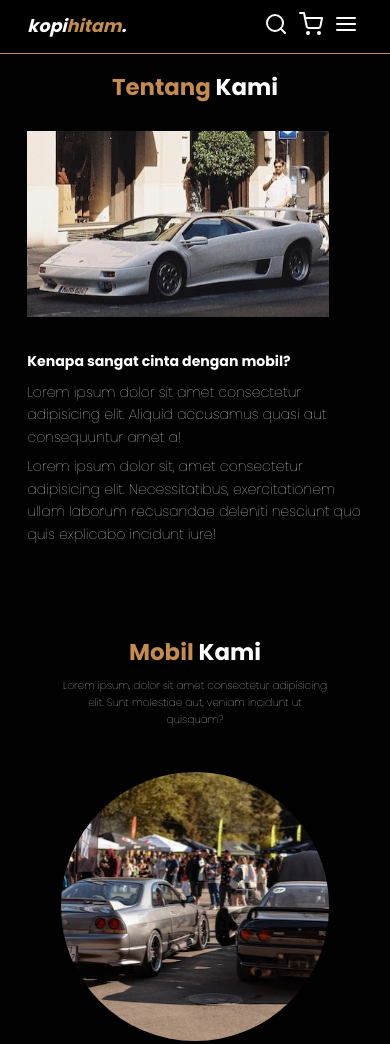
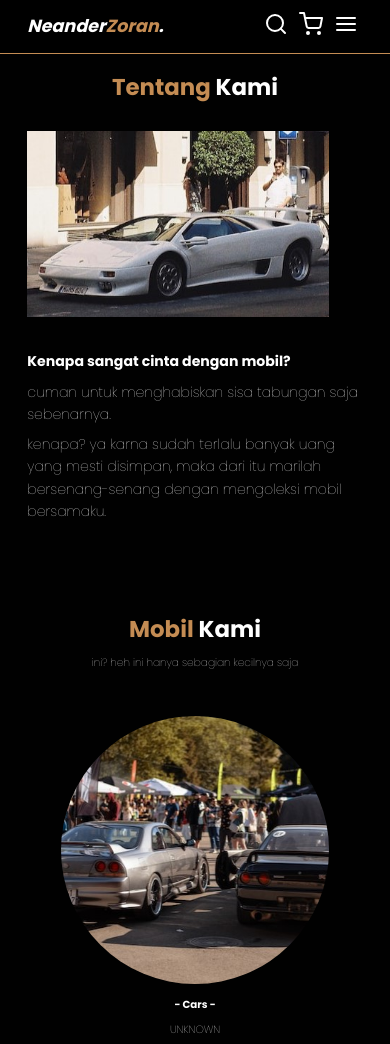
Before and after one commit to neadander/Koleksi-Mobil, a plain HTML site: page index.html in a window 390 px wide. Shown: the top 1044 px of the page. Drawn offline with nearby package versions, Linux system fonts and the light colour scheme.

Commit message:
koleksi mobil

```diff
--- a/index.html
+++ b/index.html
@@ -23,13 +23,10 @@
         <div class="content">
           <h3>Kenapa sangat cinta dengan mobil?</h3>
           <p>
-            Lorem ipsum dolor sit amet consectetur adipisicing elit. Aliquid
-            accusamus quasi aut consequuntur amet a!
+            cuman untuk menghabiskan sisa tabungan saja sebenarnya.
           </p>
           <p>
-            Lorem ipsum dolor sit, amet consectetur adipisicing elit.
-            Necessitatibus, exercitationem ullam laborum recusandae deleniti
-            nesciunt quo quis explicabo incidunt iure!
+            kenapa? ya karna sudah terlalu banyak uang yang mesti disimpan, maka dari itu marilah bersenang-senang dengan mengoleksi mobil bersamaku.
           </p>
         </div>
       </div>
@@ -40,8 +37,7 @@
     <section id="menu" class="menu">
       <h2><span>Mobil</span> Kami</h2>
       <p>
-        Lorem ipsum, dolor sit amet consectetur adipisicing elit. Sunt molestiae
-        aut, veniam incidunt ut quisquam?
+        ini? heh ini hanya sebagian kecilnya saja
       </p>
 
       <div class="row">
@@ -75,7 +71,7 @@
     <section id="contact" class="contact">
       <h2><span>Kontak</span> Kami</h2>
       <p>
-        Lorem ipsum dolor sit amet consectetur adipisicing elit. Ipsam, aliquam.
+        Hubungi Nomor Ini.
       </p>
       <div class="row">
         <iframe
@@ -133,7 +129,7 @@
   <body>
     <!--Navbar Start-->
     <nav class="navbar">
-      <a href="#" class="navbar-logo">kopi<span>hitam</span>.</a>
+      <a href="#" class="navbar-logo">Neander<span>Zoran</span>.</a>
 
       <div class="navbar-nav">
         <a href="#home">Home</a>
@@ -153,12 +149,11 @@
     <!-- Hero Section Start-->
     <section class="hero" id="home">
       <main class="content">
-        <h1>Mari Nikmati Secangkir <span>Kopi</span></h1>
+        <h1>Bersama Menikmati Masa <span>muda</span></h1>
         <p>
-          Lorem ipsum dolor, sit amet consectetur adipisicing elit. Eum,
-          voluptatum.
+          Kita Harus Menjalani Hidup Ini Dengan Bahagia dan Senang Karena Kita Masih Punya Orang Tua Yang Harus Dibanggakan
         </p>
-        <a href="#" class="cta">Beli Sekarang</a>
+        <a href="#" class="cta">COME ON</a>
       </main>
     </section>
 
```
